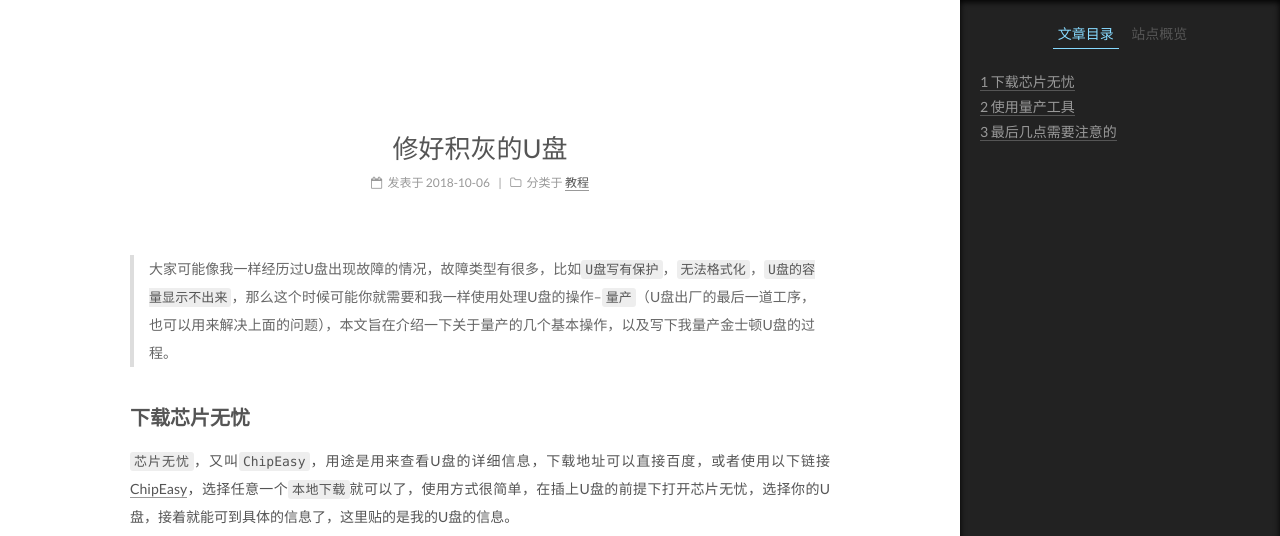
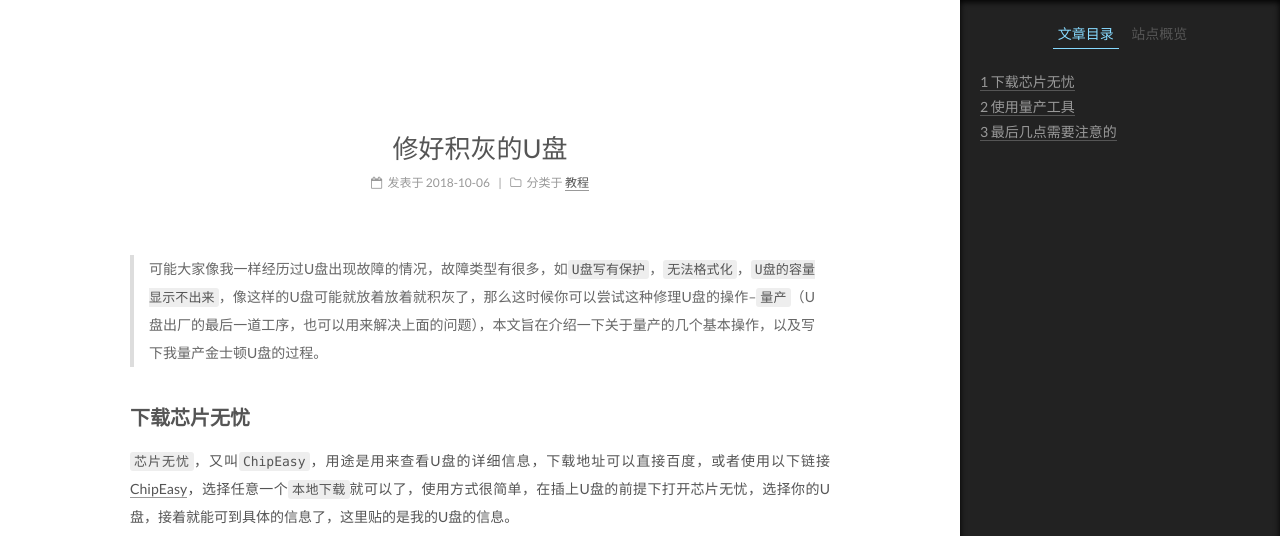
Before and after one commit to iAoe444/iAoe444.github.io, a Jekyll site: the page built from _posts/2018-10-06-修好积灰的U盘.md, in a window 1280 px wide and 1400 px high, scrolled down 212 px. Shown: the top 536 px of the window. Built offline with Jekyll 4.4.1, drawn with Linux system fonts in a browser that asks for light colours; comment, search, counter and statistics services are not loaded; part of the change alters nothing that is shown; grey boxes are pictures that could not be loaded.

Commit message:
上传文章图片
修好积灰的U盘

```diff
--- a/_posts/2018-10-06-修好积灰的U盘.md
+++ b/_posts/2018-10-06-修好积灰的U盘.md
@@ -6,14 +6,14 @@ tags:
 - U盘
 ---
 
->大家可能像我一样经历过U盘出现故障的情况，故障类型有很多，比如`U盘写有保护`，`无法格式化`，`U盘的容量显示不出来`，那么这个时候可能你就需要和我一样使用处理U盘的操作--`量产`（U盘出厂的最后一道工序，也可以用来解决上面的问题），本文旨在介绍一下关于量产的几个基本操作，以及写下我量产金士顿U盘的过程。
+>可能大家像我一样经历过U盘出现故障的情况，故障类型有很多，如`U盘写有保护`，`无法格式化`，`U盘的容量显示不出来`，像这样的U盘可能就放着放着就积灰了，那么这时候你可以尝试这种修理U盘的操作--`量产`（U盘出厂的最后一道工序，也可以用来解决上面的问题），本文旨在介绍一下关于量产的几个基本操作，以及写下我量产金士顿U盘的过程。
 
 
 ## 下载芯片无忧
 
 `芯片无忧`，又叫`ChipEasy`，用途是用来查看U盘的详细信息，下载地址可以直接百度，或者使用以下链接[ChipEasy](http://dl.pconline.com.cn/download/91928-1.html)，选择任意一个`本地下载`就可以了，使用方式很简单，在插上U盘的前提下打开芯片无忧，选择你的U盘，接着就能可到具体的信息了，这里贴的是我的U盘的信息。
 
-![ChipEasyDetail](https://github.com/iAoe444/iAoe444.github.io/blob/master/assets/images/repair%20the%20disrepaired%20udisk/ChipEasy_Detail.png?raw=true)
+![ChipEasyDetail](https://github.com/iAoe444/iAoe444.github.io/blob/master/assets/images/181006RepairUdisk/ChipEasy_Detail.png?raw=true)
 
 需要注意的是这里显示的`芯片制造商`，`芯片型号`，`闪存颗粒`,以及`固件版本`，你可以直接百度它找合适的工具，如群联PS2251-07海力士05.00.50，或者到[U盘量产网](http://www.upantool.com/),搜索`芯片型号`，如PS2251-07,找到符合你闪存颗粒和固件版本的量产工具。
 
@@ -22,12 +22,12 @@ tags:
 
 我这里使用成功的量产工具是这个[MPALL_F1_7F00_DL07_v503_0A](https://pan.baidu.com/s/1W8VMdVX2SZ8vwpiT8DP9Rw),使用的是这个[量产教程](http://www.upantool.com/jiaocheng/liangchan/Phison/11074.html),不过比较坑的是使用这个量产教程没办法成功，虽然U盘能显示出来（如果显示不出来的可以在配置好软件后试下插拔U盘，重启软件，或者点下软件的Update按钮），但是老是会爆红，后来查了下网上和我相同问题的情况，发现只要不勾选一个按钮就行，具体步骤如下。
 
-![step1]()
-![step2]()
-![step3]()
-![step4]()
-![step5]()
-![step6]()
+![step1](https://github.com/iAoe444/iAoe444.github.io/blob/master/assets/images/181006RepairUdisk/step1.png?raw=true)
+![step2](https://github.com/iAoe444/iAoe444.github.io/blob/master/assets/images/181006RepairUdisk/step2.png?raw=true)
+![step3](https://github.com/iAoe444/iAoe444.github.io/blob/master/assets/images/181006RepairUdisk/step3.png?raw=true)
+![step4](https://github.com/iAoe444/iAoe444.github.io/blob/master/assets/images/181006RepairUdisk/step4.png?raw=true)
+![step5](https://github.com/iAoe444/iAoe444.github.io/blob/master/assets/images/181006RepairUdisk/step5.png?raw=true)
+![step6](https://github.com/iAoe444/iAoe444.github.io/blob/master/assets/images/181006RepairUdisk/step6.png?raw=true)
 
 ## 最后几点需要注意的
 
```
